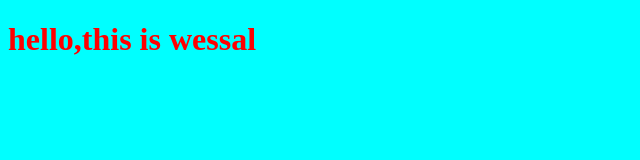
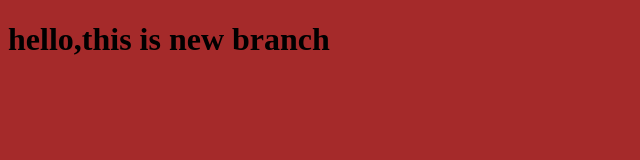
Before and after one commit to Wessal-1511/secproject, a plain HTML site: page index.html in a window 1280 px wide. Shown: the whole page, without its empty margins (0-640 px from the left). Drawn offline with Linux system fonts and the light colour scheme.

Commit message:
changing some styles

```diff
--- a/index.html
+++ b/index.html
@@ -10,6 +10,6 @@
 <body>
 
     <script src="app.js"></script>
-    <h1>hello,this is wessal</h1>
+    <h1>hello,this is new branch</h1>
 </body>
 </html>
--- a/style.css
+++ b/style.css
@@ -1,7 +1,7 @@
 h1{
-    color:red;
+    color:black;
 }
 body{
-    background-color:aqua
+    background-color:brown
     ;
 }
```
